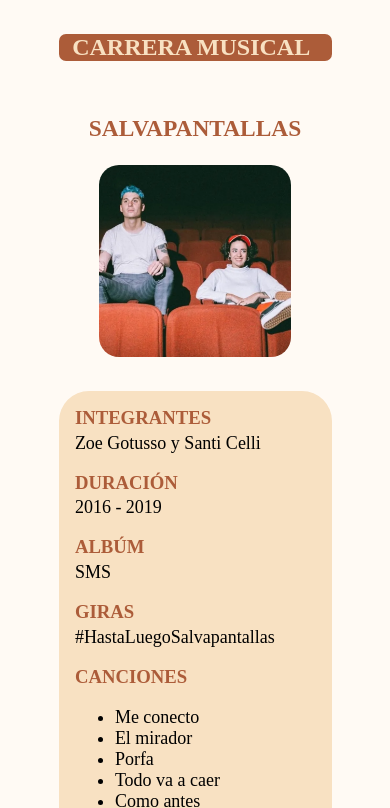
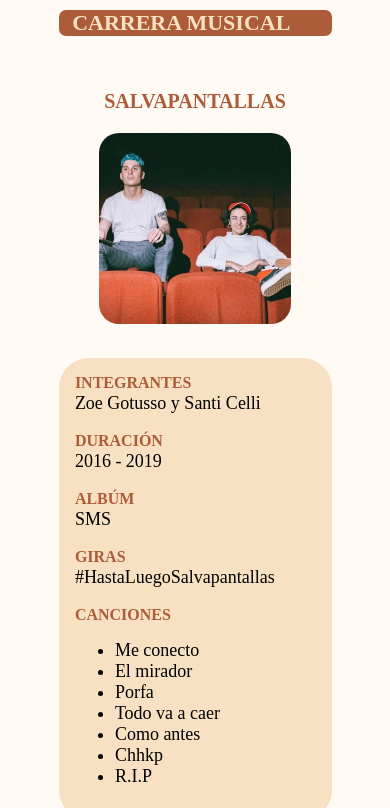
Before and after one commit to rosarioalonso/cvZoeGotusso, a plain HTML site: page index.html in a window 390 px wide. Shown: the part 1192-2000 px from the top of the page. Drawn offline with Linux system fonts and the light colour scheme; a web font is replaced by a local one.

Commit message:
Add files via upload

```diff
--- a/estilo.css
+++ b/estilo.css
@@ -242,7 +242,7 @@ header{
 
 
 #carreraMusical{
-    margin-top: 10%;
+    margin-top: 3%;
     width: 70%;
     margin-left: 15%;
     margin-right: 15%;
@@ -323,7 +323,8 @@ header{
 
 .cuadroSalvapantallas h3{
     color: #AC5C39;
-    margin-top: 0;}
+    margin-top: 0;
+}
 
 .solista{
     width: 100%;
@@ -566,6 +567,13 @@ header{
 }
 
 @media screen and (min-width: 0px) and (max-width: 600px) {
+    h2{
+        font-size: 22px;
+    }
+    h3{
+        font-size: 20px;
+    }
+
     .navBar{
         display: none;
     }
@@ -638,6 +646,10 @@ header{
 
     .cuadroSalvapantallasInfo p, .cuadroSolistaInfo p{
         margin-top: -15px;
+    }
+
+    .cuadroSalvapantallasInfo h3, .cuadroSolistaInfo h3{
+        font-size: 16px;
     }
 
     .eventos{
```
